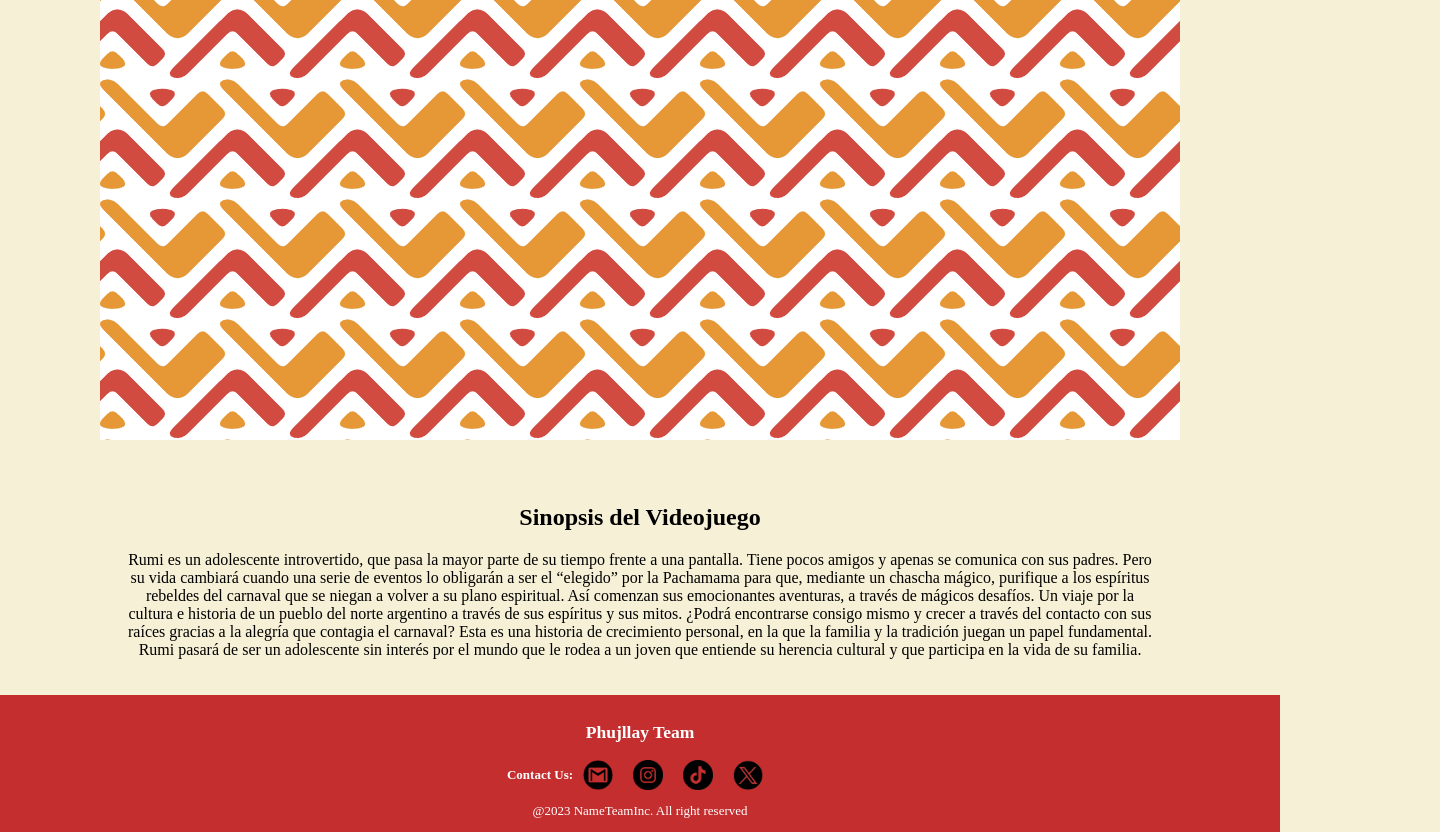
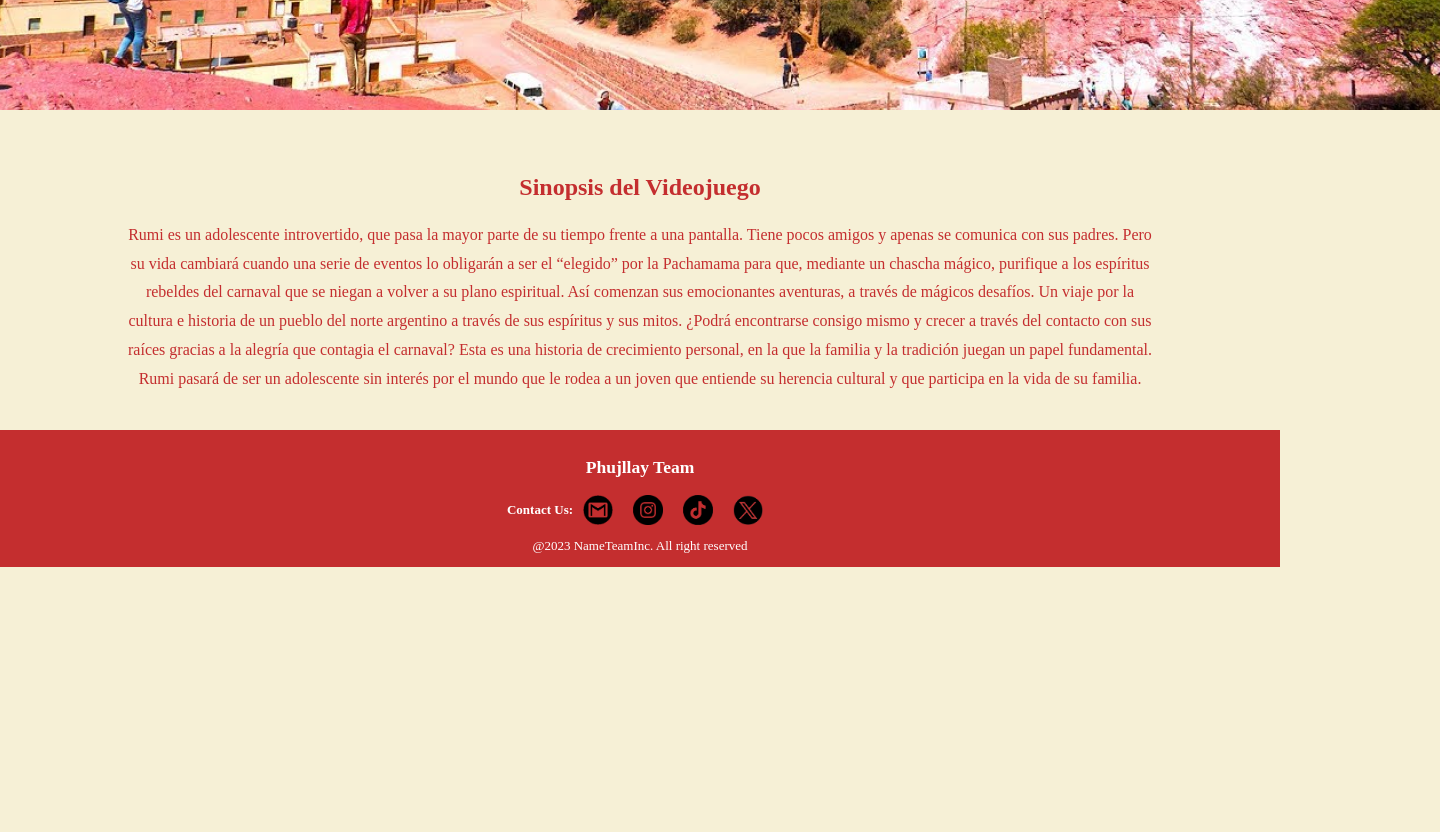
Before and after one commit to mamanidario19/Phujllay-Website, a React (Create React App) app: page / in a window 1280 px wide. Shown: the part 740-1572 px from the top of the page, 1440 px wide, since content can reach past the window. After the commit the page ends 1307 px from the top, so only its background shows below. Built offline with nearby package versions, Linux system fonts and the light colour scheme.

Commit message:
interlineado arreglado

```diff
--- a/src/routes/About/About.css
+++ b/src/routes/About/About.css
@@ -8,6 +8,7 @@ body {
     flex-direction: column;
     align-items: center;
     text-align: center;
+    line-height: 1.8;
 }
 
 .synopsis-section {
--- a/src/routes/Home/Home.css
+++ b/src/routes/Home/Home.css
@@ -19,4 +19,11 @@
   text-align: center;
   width: 80%;
   margin: 0 auto;
+  color: #C42E2F;
+  ;
 }
+
+.sinopsis p {
+  line-height: 1.8;
+  /* Puedes ajustar este valor según tus preferencias */
+}
--- a/src/routes/Home/Home.jsx
+++ b/src/routes/Home/Home.jsx
@@ -1,6 +1,6 @@
 import './Home.css';
 import React from 'react';
-import backimg from '../../assets/placeholder_home-image.png';
+import backimg from '../../assets/Phujllay.png';
 
 const Home = () => {
   return (
```
